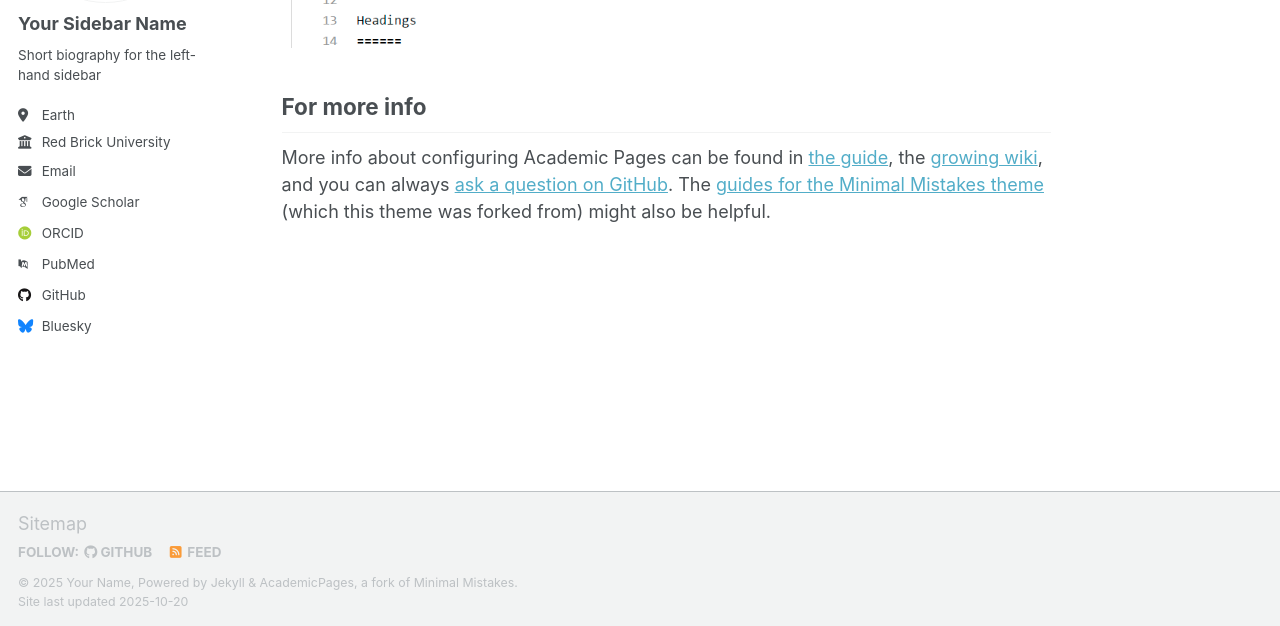
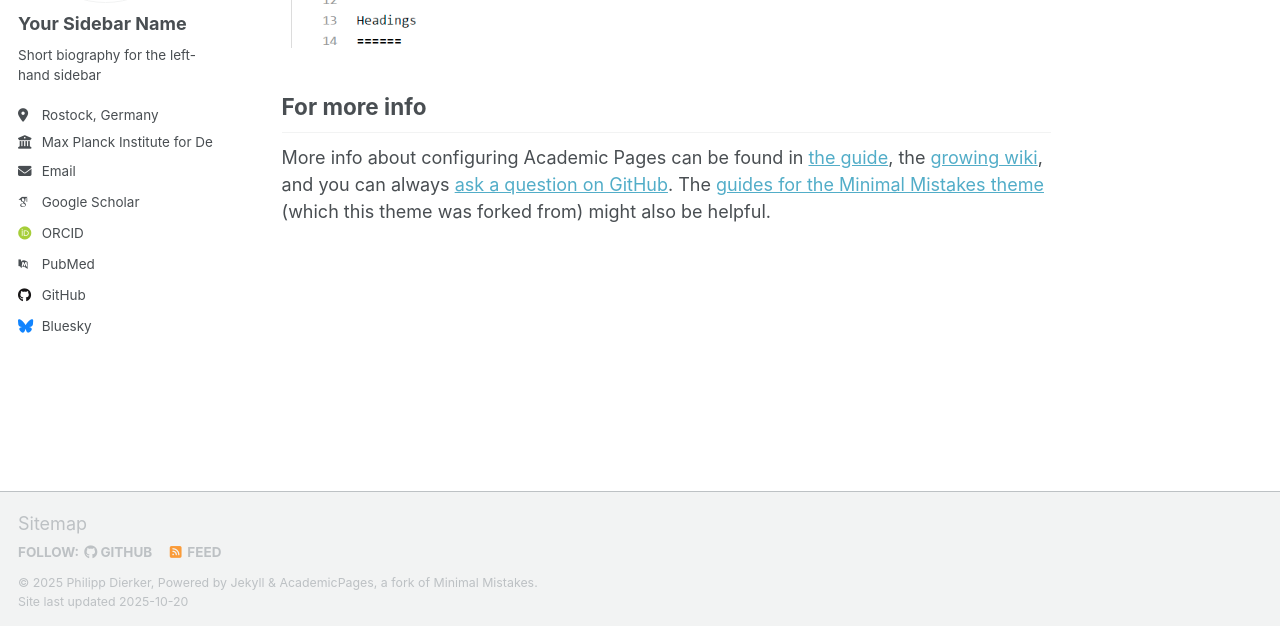
Before and after one commit to philippdierker/philippdierker.github.io, a Jekyll site: the page built from _pages/about.md, in a window 1280 px wide and 900 px high, scrolled down 2880 px. Shown: the part 271-897 px from the top of the window. Built offline with Jekyll 4.4.1, drawn with Linux system fonts in a browser that asks for light colours; some web fonts are replaced; a script that is not in the unit is left out.

Commit message:
Update _config.yml

```diff
--- a/_config.yml
+++ b/_config.yml
@@ -11,9 +11,9 @@
 site_theme               : "default" # Currently available options are "default", "air"
 title                    : "Your Name / Site Title"
 title_separator          : "-"
-name                     : &name "Your Name"
+name                     : &name "Philipp Dierker"
 description              : &description "Your Name's academic portfolio"   # Update this with a general description of your site, this is the default if not overridden by a page
-url                      : https://academicpages.github.io # The base hostname & protocol for your site e.g. "https://[your GitHub username].github.io",
+url                      : https://philippdierker.github.io # The base hostname & protocol for your site e.g. "https://[your GitHub username].github.io",
                                                            # or if you already have some other page hosted on Github then use "https://[your GitHub username].github.io/[Your Repo Name]"
 baseurl                  : "" # the subpath of your site, e.g. "/blog"
 repository               : "academicpages/academicpages.github.io"
@@ -27,18 +27,18 @@
   name             : "Your Sidebar Name"
   pronouns         : # example: "she/her"
   bio              : "Short biography for the left-hand sidebar"
-  location         : "Earth"
-  employer         : "Red Brick University"
+  location         : "Rostock, Germany"
+  employer         : "Max Planck Institute for Demographic Research"
   uri              : # URL
-  email            : "none@example.org"
+  email            : "dierker@demogr.mpg.de"
 
   # Academic websites
   academia         : # URL
   arxiv            : # URL - Update with the correct link to your profile
-  googlescholar    : "https://scholar.google.com/citations?user=PS_CX0AAAAAJ"
+  googlescholar    : "https://scholar.google.com/citations?user=dISWu3kAAAAJ"
   inspire-hep      : # URL
   impactstory      : # URL
-  orcid            : "https://orcid.org/yourorcidurl"
+  orcid            : "https://orcid.org/0000-0002-5038-7157"
   semantic         : # URL
   pubmed           : "https://www.ncbi.nlm.nih.gov/pubmed/?term=john+snow"
   researchgate     : # URL
@@ -54,7 +54,7 @@
 
   # Social media
   artstation       : # Username
-  bluesky          : "bsky.app" # Replace this with you Bluesky username
+  bluesky          : "https://bsky.app/profile/philippdierker.bsky.social" # Replace this with you Bluesky username
   facebook         : # Username
   flickr           : # Username
   foursquare       : # Username
```
